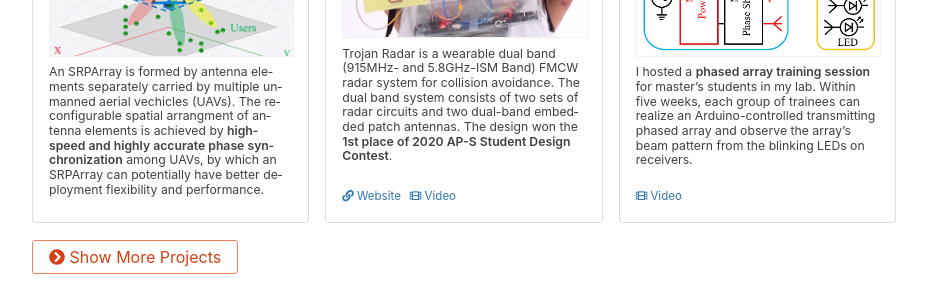
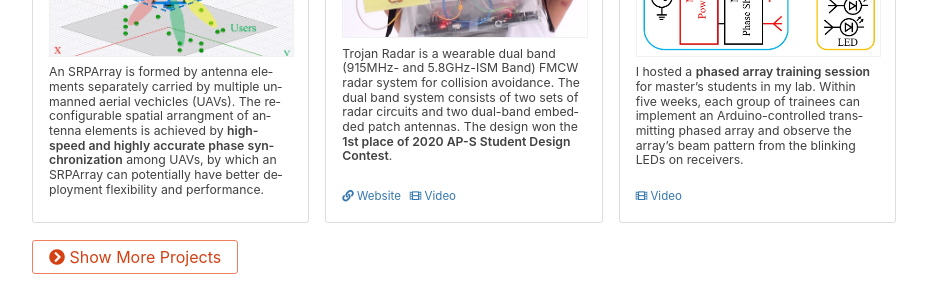
Before and after one commit to Shih-Ming/mypage, a Jekyll site: the page built from index.md, in a window 1280 px wide and 900 px high, scrolled down 572 px. Shown: the part 181-481 px from the top of the window, without its empty margins (176-1103 px from the left). Built offline with Jekyll 4.4.1, drawn with Linux system fonts in a browser that asks for light colours.

Commit message:
update ArrayEd

```diff
--- a/_data/projects.yml
+++ b/_data/projects.yml
@@ -16,7 +16,7 @@
   imgLink: https://shih-ming.github.io/mypage/images/projects/ArrayEd.JPG
   video: https://youtu.be/T_iX2lC9Xsc
   image: ArrayEd.JPG
-  description: "I hosted a <b>phased array training session</b> for master's students in my lab. Within five weeks, each group of trainees can realize an Arduino-controlled transmitting phased array and observe the array's beam pattern from the blinking LEDs on receivers."
+  description: "I hosted a <b>phased array training session</b> for master's students in my lab. Within five weeks, each group of trainees can implement an Arduino-controlled transmitting phased array and observe the array's beam pattern from the blinking LEDs on receivers."
   highlight: 3
 
 - title: Low-Power UWB LNA
```
